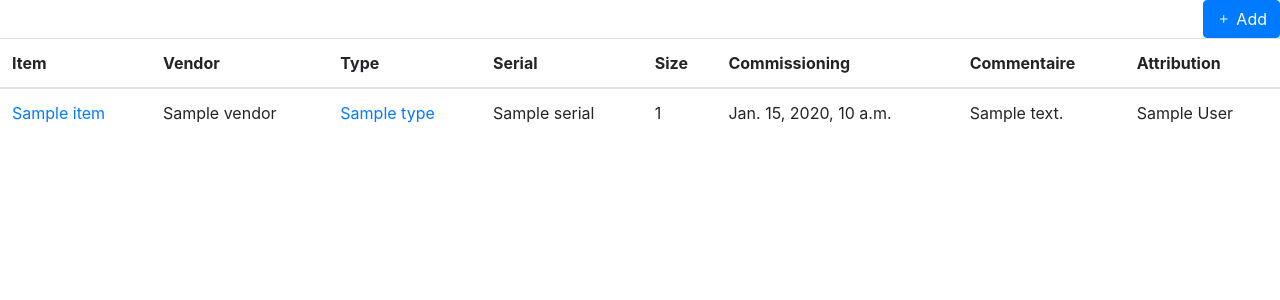
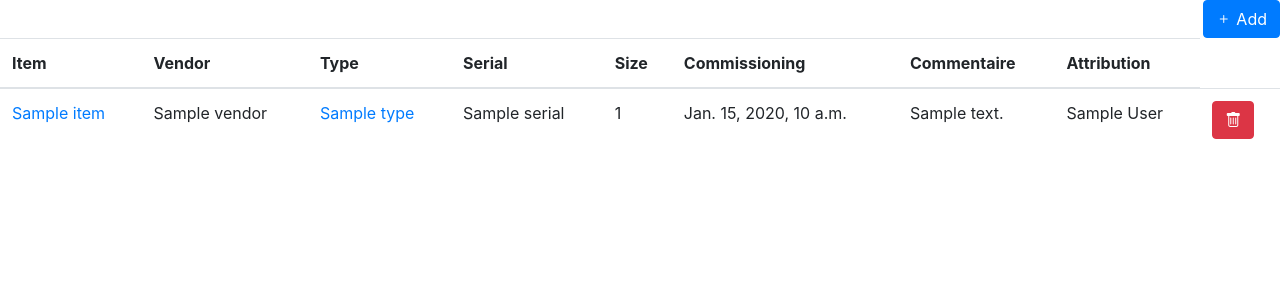
Before and after one commit to the-moog/openshed, a Django app: template items/templates/items/items.html in a window 1280 px wide. Shown: the part 56-356 px from the top of the page. Run offline with Django 3.2, Linux system fonts and the light colour scheme; the template is opened without the code that fills it: most values are stand-ins (such as "Sample title", 1, 10 or a date in 2020); some libraries are stand-ins or nearby versions.

Commit message:
delete button added for items

```diff
--- a/items/templates/items/items.html
+++ b/items/templates/items/items.html
@@ -31,6 +31,11 @@
       <td>{{item.commissioning_date}}</td>
       <td>{{item.comment}}</td>
       <td>{{item.member.first_name}} {{item.member.last_name}}</td>
+      <td>
+        <a class="btn btn-danger" href="items/{{item.id}}/delete">
+          <span class="bi-trash"></span>
+        </a>
+      </td>
     </tr>
 {% endfor %}
   </tbody>
```
